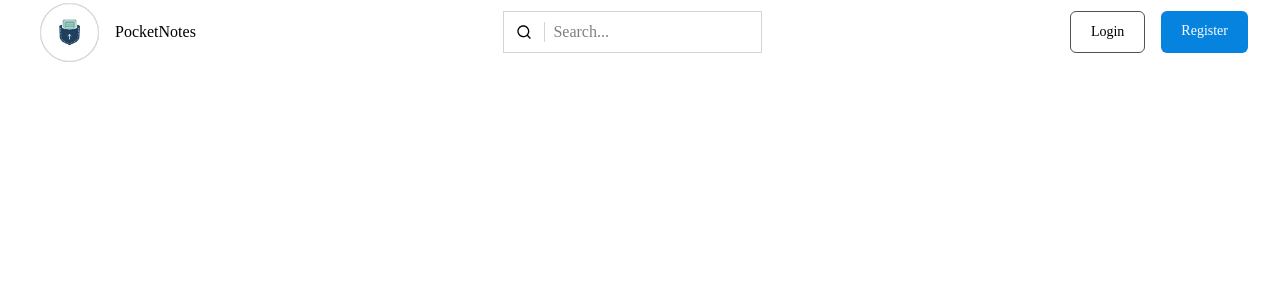
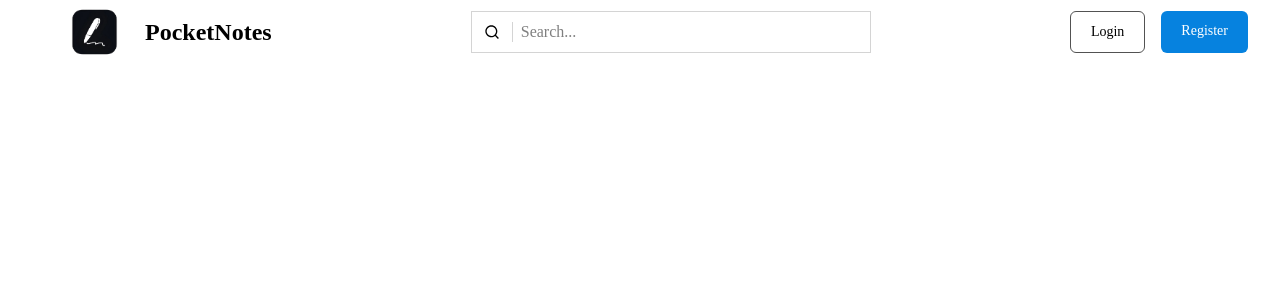
Before and after one commit to GlennWilliam/PocketNotes, a Next.js app in the folder Frontend/: page / in a window 1280 px wide. Shown: the top 300 px of the page. Built offline with nearby package versions, Linux system fonts and the light colour scheme.

Commit message:
Logo changed and minor modification on navbar

```diff
--- a/Frontend/src/app/components/Navbar.jsx
+++ b/Frontend/src/app/components/Navbar.jsx
@@ -1,18 +1,19 @@
 import React from "react";
 import Image from "next/image";
 import { RiSearchLine } from "react-icons/ri";
+import Link from "next/link";
 
 const Navbar = () => {
 	return (
 		<header className="bg-white">
 			<div className="mx-auto flex h-16 max-w-screen-xl items-center justify-between gap-8 px-4 sm:px-6 lg:px-8">
-				<a className="flex items-center gap-2">
-					<Image src="/assets/logo.png" alt="Logo" width={75} height={75} />
-					<h2>PocketNotes</h2>
-				</a>
+				<Link href="/" className="flex items-center">
+					<Image src="/assets/logo.png" alt="Logo" width={125} height={125} />
+					<h2 className="font-bold text-2xl -ml-3">PocketNotes</h2>
+				</Link>
 
-				<div className="relative">
-					<div className="flex items-center justify-center gap-2 pr-2 py-2 border border-rounded-md border-neutral-300">
+				<div className="relative w-100">
+					<div className="flex items-center gap-2 pr-2 py-2 border border-rounded-md border-neutral-300">
 						<div className="flex items-center justify-center px-3 border-r border-neutral-300 h-5">
 							<RiSearchLine />
 						</div>
```
Also changed, not shown: Frontend/public/assets/logo.png.
